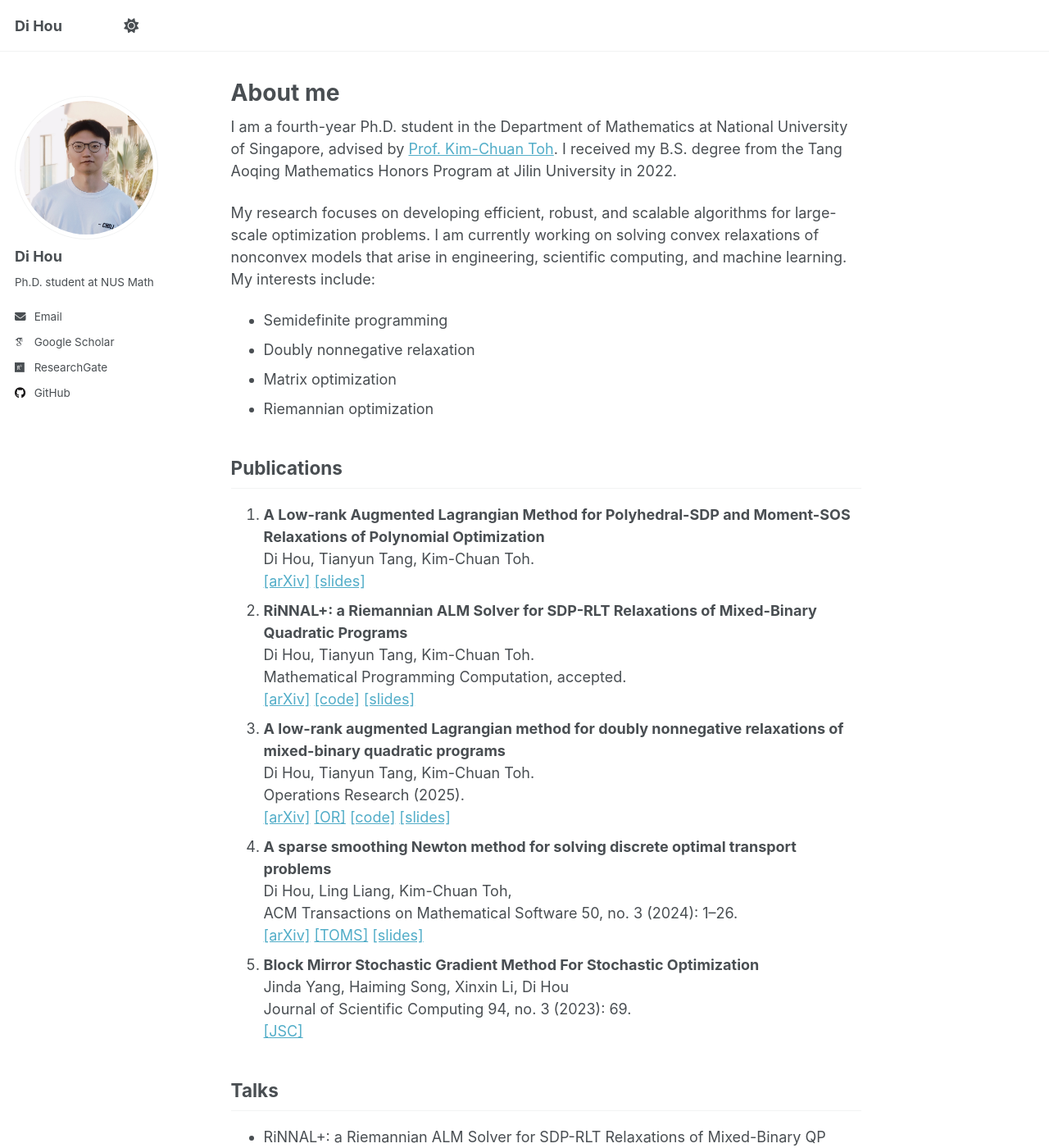
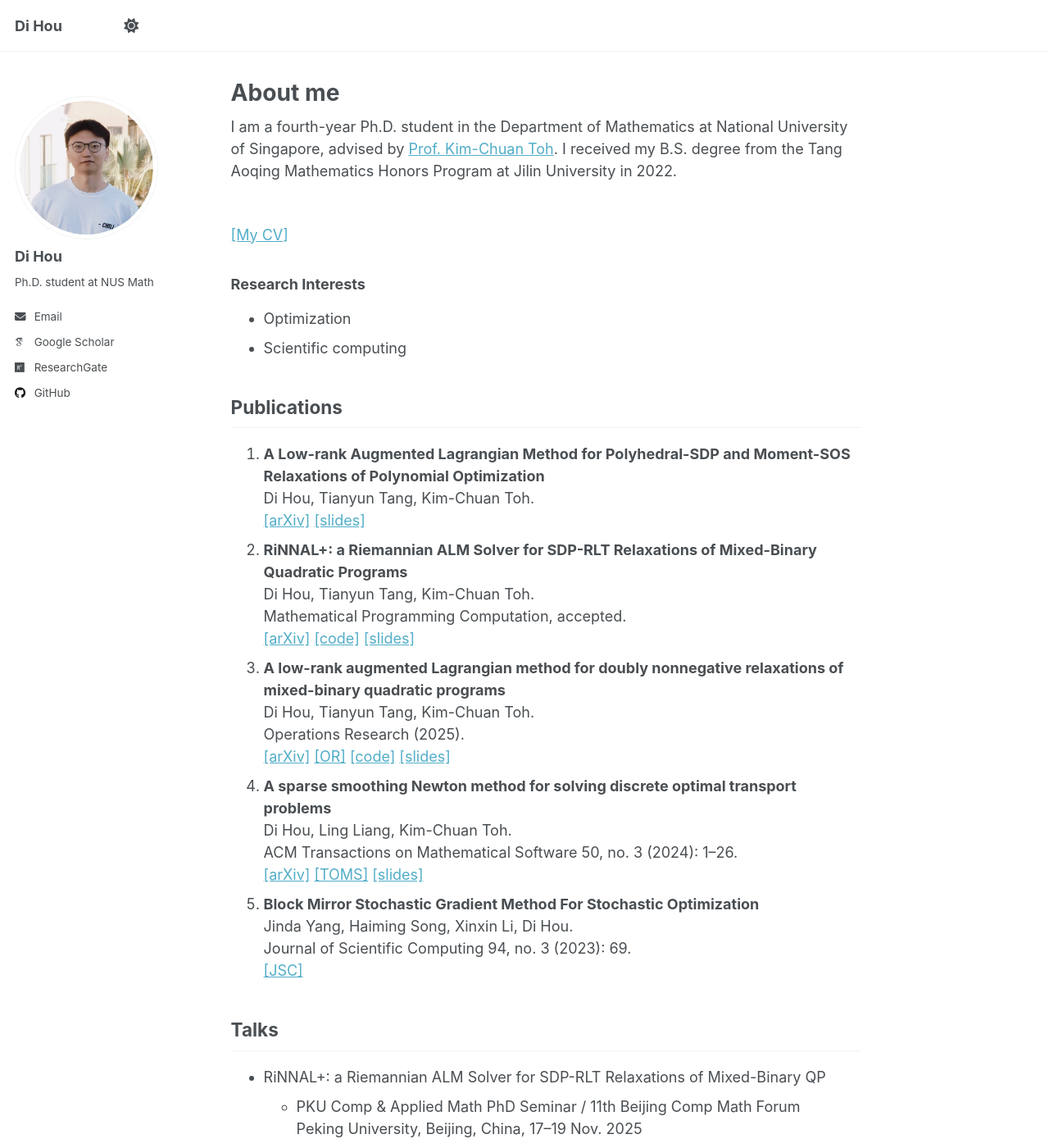
Before and after one commit to HouDiOpt/HouDiOpt.github.io, a Jekyll site: the page built from _pages/about.md, in a window 1280 px wide and 1400 px high. Shown: the whole window at 82% size. Built offline with Jekyll 4.4.1, drawn with Linux system fonts in a browser that asks for light colours; some web fonts are replaced; a script that is not in the unit is left out; some of the changed text lies outside the part shown.

Commit message:
Revise about page with research interests and publications
Updated research interests and added publication details.

```diff
--- a/_pages/about.md
+++ b/_pages/about.md
@@ -9,11 +9,18 @@ redirect_from:
 
 I am a fourth-year Ph.D. student in the Department of Mathematics at National University of Singapore, advised by [Prof. Kim-Chuan Toh](https://blog.nus.edu.sg/mattohkc/). I received my B.S. degree from the Tang Aoqing Mathematics Honors Program at Jilin University in 2022.
 
-My research focuses on developing efficient, robust, and scalable algorithms for large-scale optimization problems. I am currently working on solving convex relaxations of nonconvex models that arise in engineering, scientific computing, and machine learning. My interests include:
+<br>[[My CV]](/files/CV_HouDi.pdf)
+
+<!--My research focuses on developing efficient, robust, and scalable algorithms for large-scale optimization problems. I am currently working on solving convex relaxations of nonconvex models that arise in engineering, scientific computing, and machine learning. My interests include:
 - Semidefinite programming
 - Doubly nonnegative relaxation
 - Matrix optimization
-- Riemannian optimization
+- Riemannian optimization-->
+
+### Research Interests
+- Optimization
+- Scientific computing
+
 
 Publications
 ------
@@ -29,11 +36,11 @@ Publications
 <br>Operations Research (2025).
 <br>[[arXiv]](https://arxiv.org/abs/2502.13849) [[OR]](https://pubsonline.informs.org/doi/full/10.1287/opre.2024.1137) [[code]](https://github.com/HouDiOpt/RiNNAL) [[slides]](/files/RiNNAL.pdf)
 1. **A sparse smoothing Newton method for solving discrete optimal transport problems**
-<br>Di Hou, Ling Liang, Kim-Chuan Toh,
+<br>Di Hou, Ling Liang, Kim-Chuan Toh.
 <br>ACM Transactions on Mathematical Software 50, no. 3 (2024): 1–26.
 <br>[[arXiv]](https://arxiv.org/abs/2311.06448) [[TOMS]](https://dl.acm.org/doi/full/10.1145/3688800) [[slides]](/files/SqSN_pre.pdf)
 1. **Block Mirror Stochastic Gradient Method For Stochastic Optimization**
-<br>Jinda Yang, Haiming Song, Xinxin Li, Di Hou
+<br>Jinda Yang, Haiming Song, Xinxin Li, Di Hou.
 <br>Journal of Scientific Computing 94, no. 3 (2023): 69.
 <br>[[JSC]](https://link.springer.com/article/10.1007/s10915-023-02110-y)
 
@@ -46,6 +53,7 @@ Talks
     - International Conference on Continuous Optimization (ICCOPT) 2025
     <br> Los Angeles, California, U.S., 19–24 July 2025
 
+<!--
 Teaching
 ------
 At NUS, I was a TA for:
@@ -53,3 +61,4 @@ At NUS, I was a TA for:
 - MA3236 Non-Linear Programming -- Fall 2024. (Merit Award)
 - DSA3102 Essential Data Analytics Tools: Convex Optimisation -- Spring 2024. (Merit Award)
 - DSA3102 Essential Data Analytics Tools: Convex Optimisation -- Fall 2023.
+-->
```
